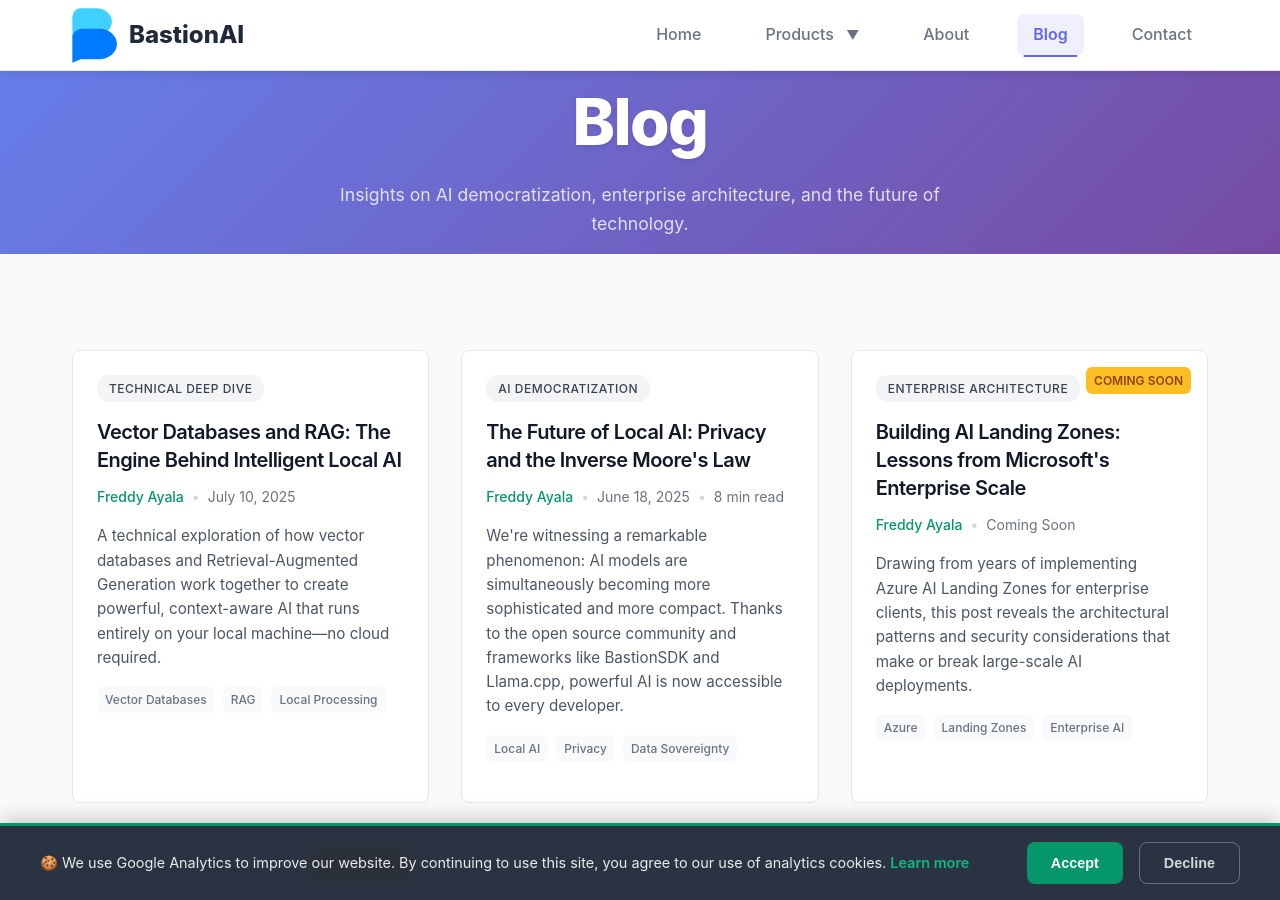
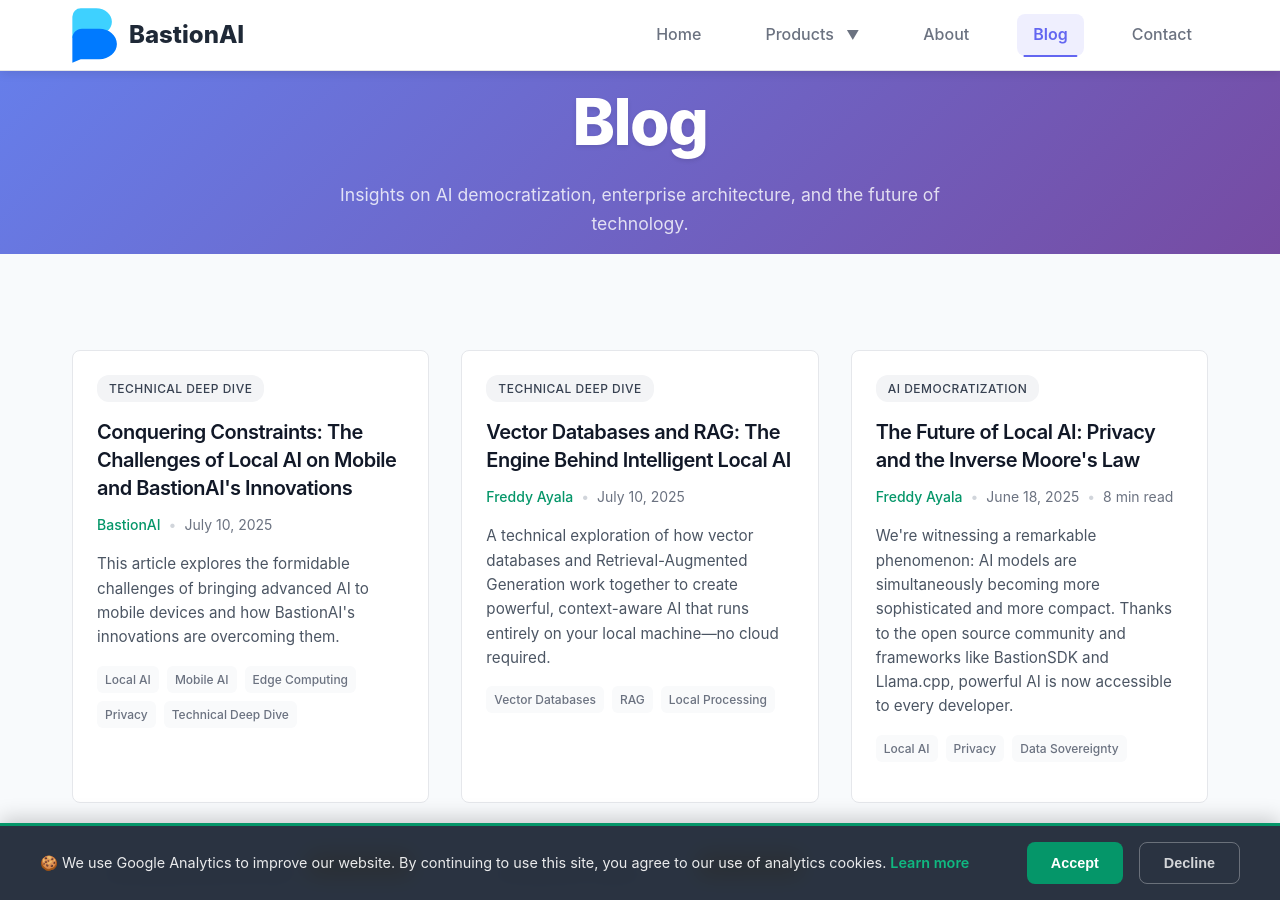
Before and after one commit to BastionAI/bastionai.github.io, a Jekyll site: the page built from blog.md, in a window 1280 px wide and 900 px high. Built offline with Jekyll 4.4.1, drawn with Linux system fonts in a browser that asks for light colours.

Commit message:
Add new blog post: Challenges of Local AI on Mobile, and update blog.md

```diff
--- a/_layouts/blog-post.html
+++ b/_layouts/blog-post.html
@@ -58,7 +58,7 @@ layout: default
   </div>
 </div>
 
-<script type="module">
-  import mermaid from 'https://cdn.jsdelivr.net/npm/mermaid@10/dist/mermaid.esm.min.mjs';
+<script src="https://cdn.jsdelivr.net/npm/mermaid@10/dist/mermaid.min.js"></script>
+<script>
   mermaid.initialize({ startOnLoad: true });
 </script>
--- a/blog.md
+++ b/blog.md
@@ -4,6 +4,13 @@ title: "Blog"
 description: "Insights on AI democratization, enterprise architecture, and the future of technology from BastionAI's founder."
 permalink: /blog/
 blog_posts:
+  - title: "Conquering Constraints: The Challenges of Local AI on Mobile and BastionAI's Innovations"
+    category: "Technical Deep Dive"
+    author: "BastionAI"
+    date: 2025-07-10
+    url: "/blog/challenges-local-ai-mobile/"
+    description: "This article explores the formidable challenges of bringing advanced AI to mobile devices and how BastionAI's innovations are overcoming them."
+    tags: ["Local AI", "Mobile AI", "Edge Computing", "Privacy", "Technical Deep Dive"]
   - title: "Vector Databases and RAG: The Engine Behind Intelligent Local AI"
     category: "Technical Deep Dive"
     author: "Freddy Ayala"
```
Also changed, not shown: _posts/2025-07-10-challenges-local-ai-mobile.md (added, +39 -0 lines).
